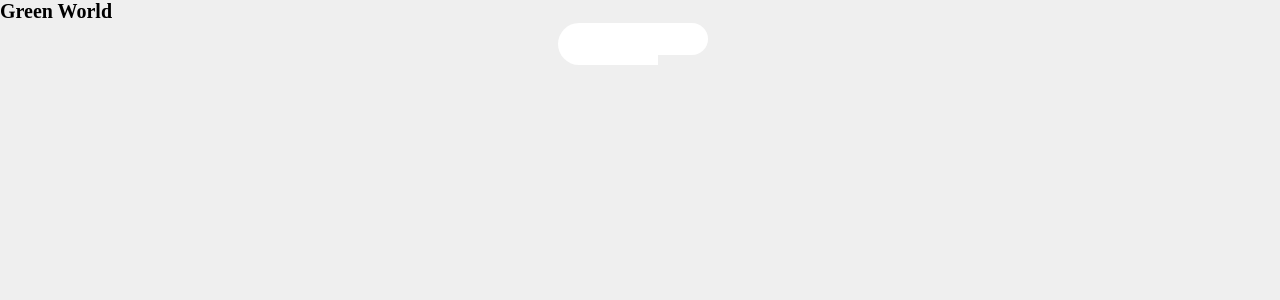
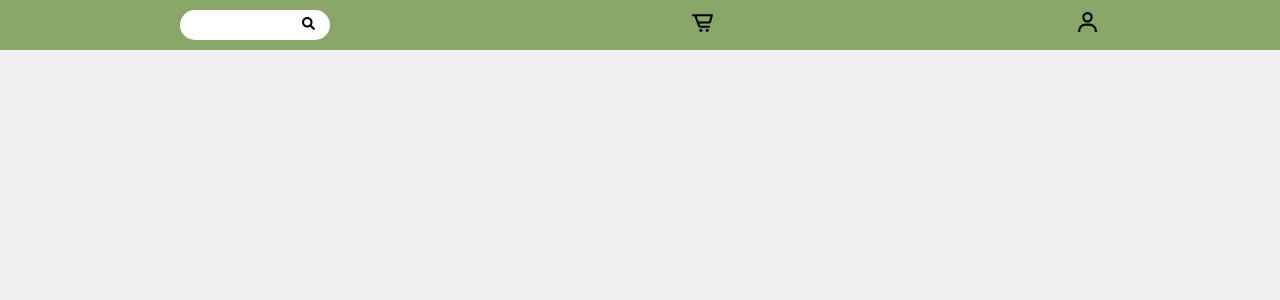
Before and after one commit to Kacper-Arendt/green-world, a React (Create React App) app: page / in a window 1280 px wide. Shown: the top 300 px of the page. Built offline with nearby package versions, Linux system fonts and the light colour scheme; the HTML template or start-up script is replaced by a standard one.

Commit message:
feat add user and cart icons

```diff
--- a/src/App.tsx
+++ b/src/App.tsx
@@ -21,7 +21,7 @@ const GlobalStyles = createGlobalStyle`
   :root {
     --color-text: black;
     --color-background: #EFEFEF;
-    --color-primary: green;
+    --color-primary: #87A668;
   }
 `
 const Wrapper = styled.div`
--- a/src/components/Header/Header.tsx
+++ b/src/components/Header/Header.tsx
@@ -1,14 +1,29 @@
 import React from "react";
 import styled from "styled-components";
 import {SearchBar} from "./SearchBar";
+import {BiCartAlt, BiUser} from "react-icons/bi";
 
+const StyledHeader = styled.div`
+  height: 5rem;
+  display: flex;
+  background-color: var(--color-primary);
+  justify-content: space-around;
+  align-items: center;
+`
 
+const Cart = styled.span`
+  font-size: 2.5rem;
+`
+const User = styled.span`
+  font-size: 2.5rem;
+`
 export const Header = () => {
 
     return (
-        <>
-            <h1>Green World</h1>
-            <SearchBar />
-        </>
+        <StyledHeader>
+            <SearchBar/>
+            <Cart><BiCartAlt/></Cart>
+            <User><BiUser    /></User>
+        </StyledHeader>
     )
 }
--- a/src/components/Header/SearchBar.tsx
+++ b/src/components/Header/SearchBar.tsx
@@ -3,13 +3,13 @@ import {FaSearch} from "react-icons/fa";
 
 const Form = styled.form`
   width: 15rem;
+  height: 2rem;
   display: flex;
   flex-direction: row;
   justify-content: center;
-  justify-self: center;
-  height: 3.2rem;
-  margin-right: 1.5rem;
-  font-size: 2rem;`
+  font-size: 1rem;
+  margin-bottom: 1rem;
+  `
 
 const Input = styled.input`
   width: 75%;
@@ -18,7 +18,7 @@ const Input = styled.input`
   border: 0;
   outline: 0;
   background-color: white;
-  color: white;
+  color: black;
   padding: .5rem 0 .5rem 1.5rem;
   font-size: inherit;
   font-weight: 600;
@@ -28,19 +28,15 @@ const Input = styled.input`
 
 const Button = styled.button`
   height: 100%;
-  padding: 0 1.5rem;
+  padding: .5rem 1.5rem;
   outline: 0;
   border-radius: 0 3rem 3rem 0;
   border: none;
   background-color: white;
-  color: white;
-  font-size: inherit;
+  color: black;
+  font-size: 1.3em;
   font-weight: 600;
   cursor: pointer;
-
-  :disabled {
-    color: grey;
-  }
 `
 
 export const SearchBar = () => {
```
